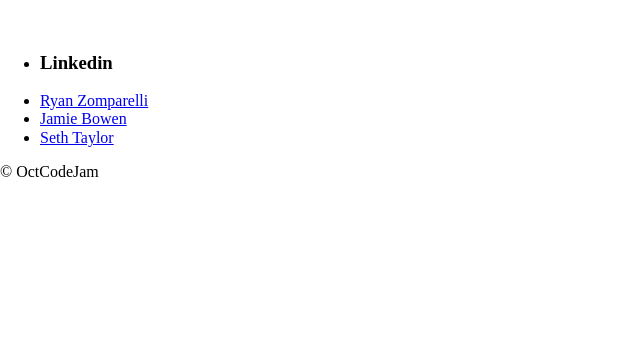
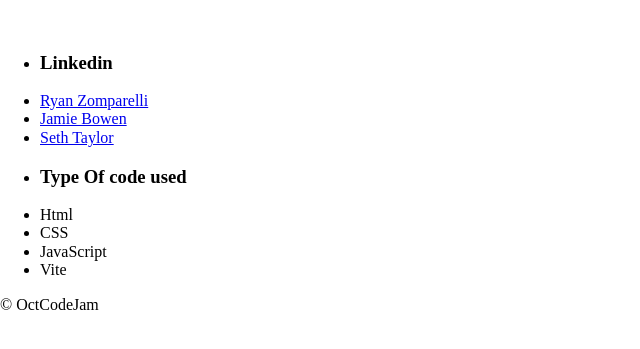
Before and after one commit to RyanZomparelli/Oct-Code-Jam-2025, a website built with Vite: page index.html in a window 1280 px wide. Shown: the part 173-522 px from the top of the page, without its empty margins (0-640 px from the left). Built offline with nearby package versions, Linux system fonts and the light colour scheme.

Commit message:
footerCodeusedUpdate
updated some footer css files and added more to the html

```diff
--- a/index.html
+++ b/index.html
@@ -50,6 +50,15 @@
                 <a href="#" class="footer__link">Seth Taylor</a>
               </li>
             </ul>
+            <ul class="footer__code-used">
+              <li class="footer__code-name">
+                <h3 class="footer__code-title">Type Of code used</h3>
+              </li>
+              <li class="footer__code-name">Html</li>
+              <li class="footer__code-name">CSS</li>
+              <li class="footer__code-name">JavaScript</li>
+              <li class="footer__code-name">Vite</li>
+            </ul>
           </div>
         </div>
         <p class="footer_copyright">&copy; OctCodeJam</p>
--- a/src/blocks/footer.css
+++ b/src/blocks/footer.css
@@ -19,5 +19,14 @@
 .footer__link {
 }
 
+.footer__code-used {
+}
+
+.footer__code-name {
+}
+
+.footer__code-title {
+}
+
 .footer__coyright {
 }
```
